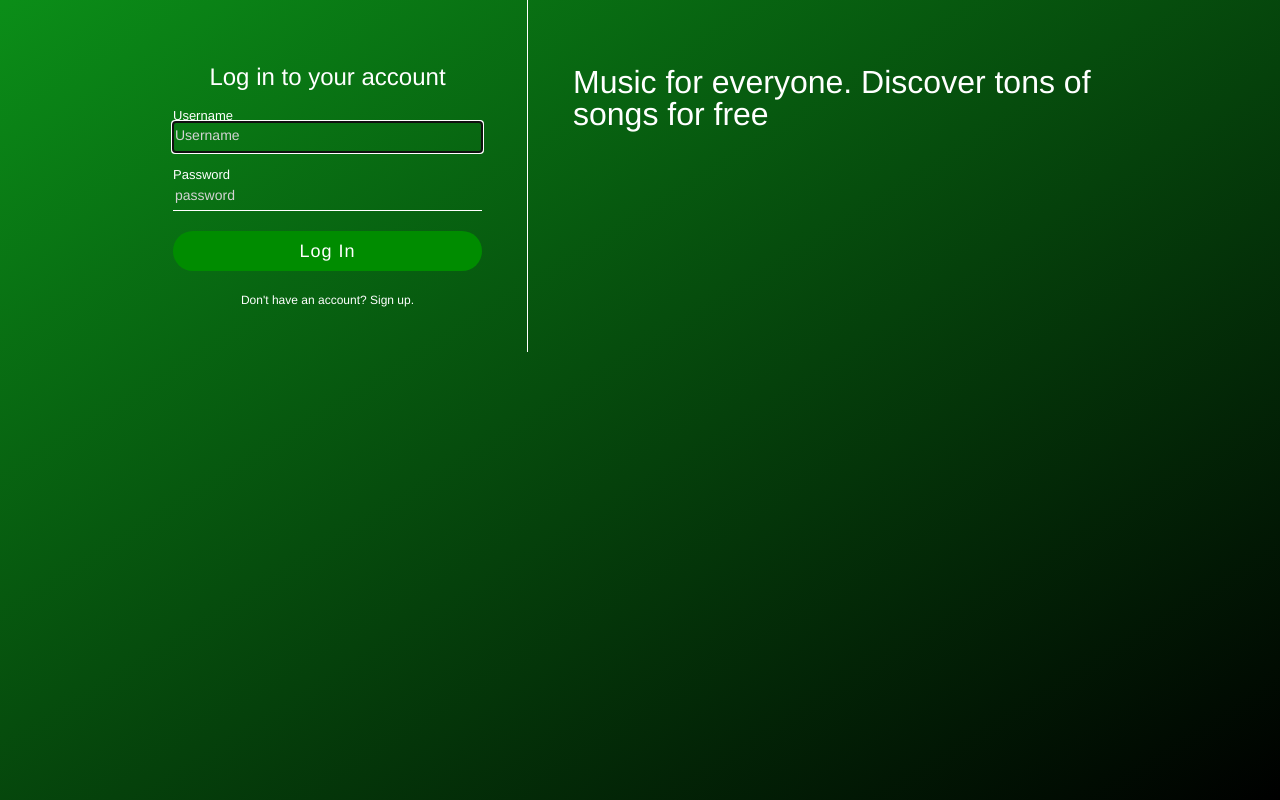
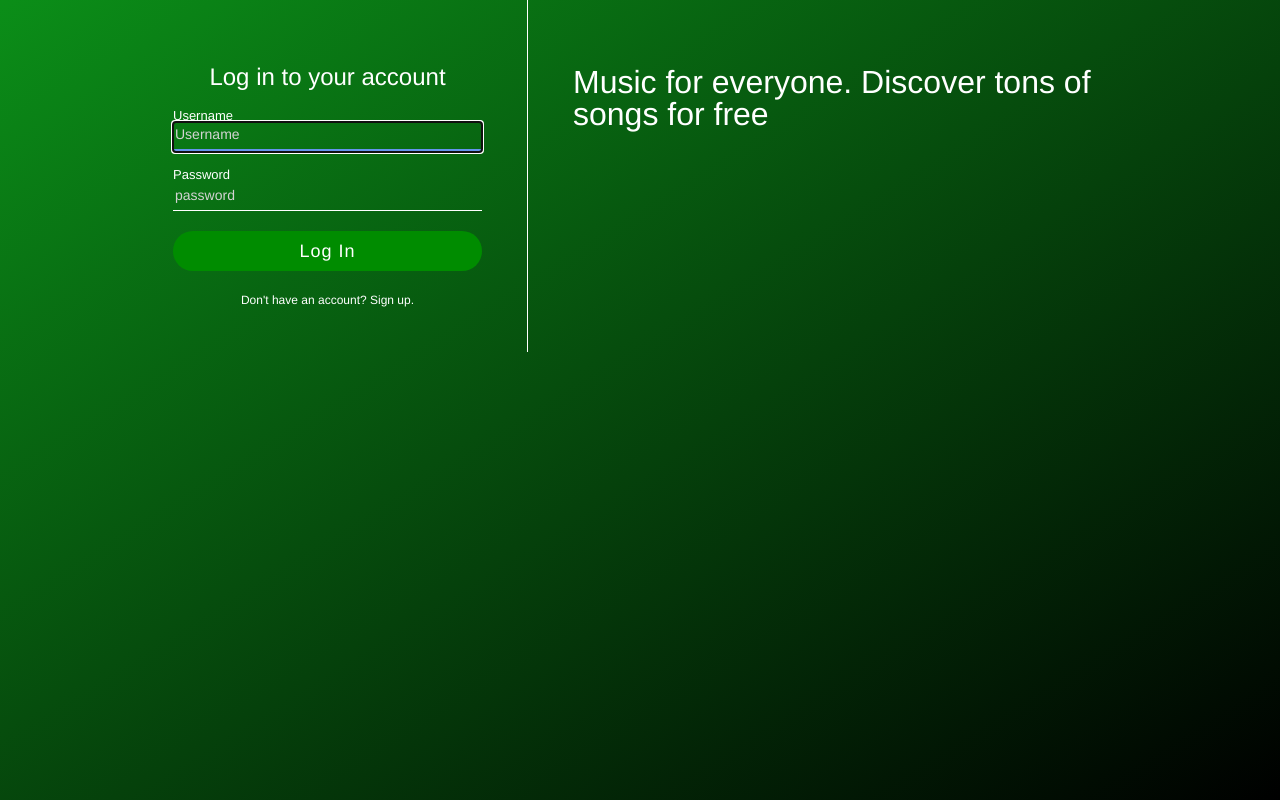
Before and after one commit to Kenailog/music-app, a PHP site: page /register.php in a window 1280 px wide, with the restyled element focused. Run offline with PHP 8.4, Linux system fonts and the light colour scheme.

Commit message:
add :focus to inputs

```diff
--- a/assets/css/register.css
+++ b/assets/css/register.css
@@ -59,6 +59,12 @@ input[type="email"] {
     width: 100%;
 }
 
+#inputContainer input[type="text"]:focus,
+input[type="password"]:focus,
+input[type="email"]:focus {
+    border-bottom: 3px solid cornflowerblue;
+}
+
 #inputContainer button[type="submit"] {
     background-color: rgb(0, 140, 0);
     width: 100%;
```
